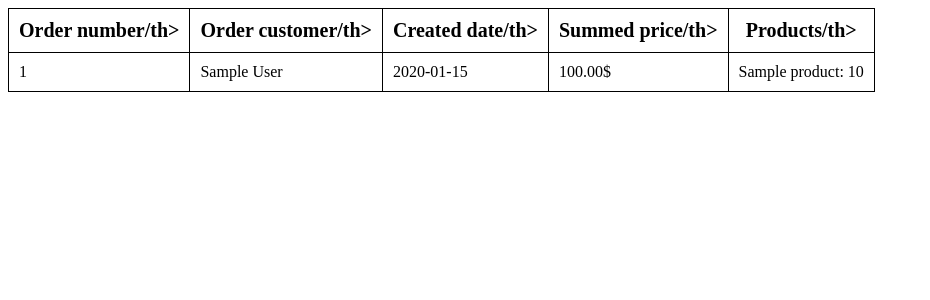
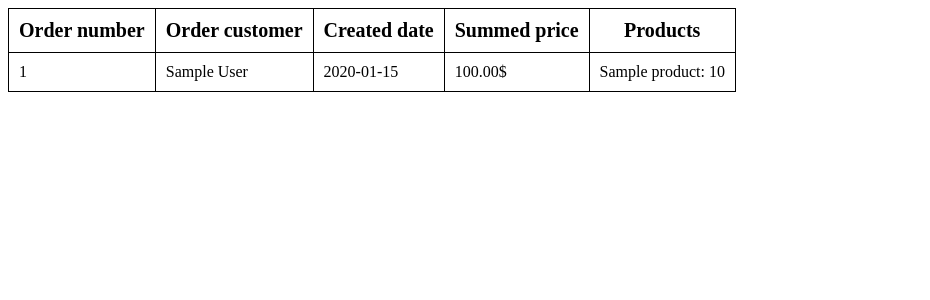
Before and after one commit to denisabadarau5ps/TrainingDenisaBadarau, a PHP site: page /orders.php in a window 1280 px wide. Shown: the top 300 px of the page, without its empty margins (0-930 px from the left). Run offline with PHP 8.4, Linux system fonts and the light colour scheme; the visitor is signed in with stand-in values (Sample User, id 1); tables that the repository leaves empty hold one stand-in row (values such as "Sample post"); a stand-in replaces the project's code that opens the database connection; some libraries are stand-ins or nearby versions.

Commit message:
Update orders.php

```diff
--- a/orders.php
+++ b/orders.php
@@ -20,11 +20,11 @@ $orders = $conn->query($sql)->fetchAll(PDO::FETCH_CLASS);
 <body>
     <table>
         <tr>
-            <th><?= translate("Order number", "en") ?>/th>
-            <th><?= translate("Order customer", "en") ?>/th>
-            <th><?= translate("Created date", "en") ?>/th>
-            <th><?= translate("Summed price", "en") ?>/th>
-            <th><?= translate("Products", "en") ?>/th>
+            <th><?= translate("Order number", "en") ?></th>
+            <th><?= translate("Order customer", "en") ?></th>
+            <th><?= translate("Created date", "en") ?></th>
+            <th><?= translate("Summed price", "en") ?></th>
+            <th><?= translate("Products", "en") ?></th>
         </tr>
         <?php foreach ($orders as $order): ?>
             <tr>
```
